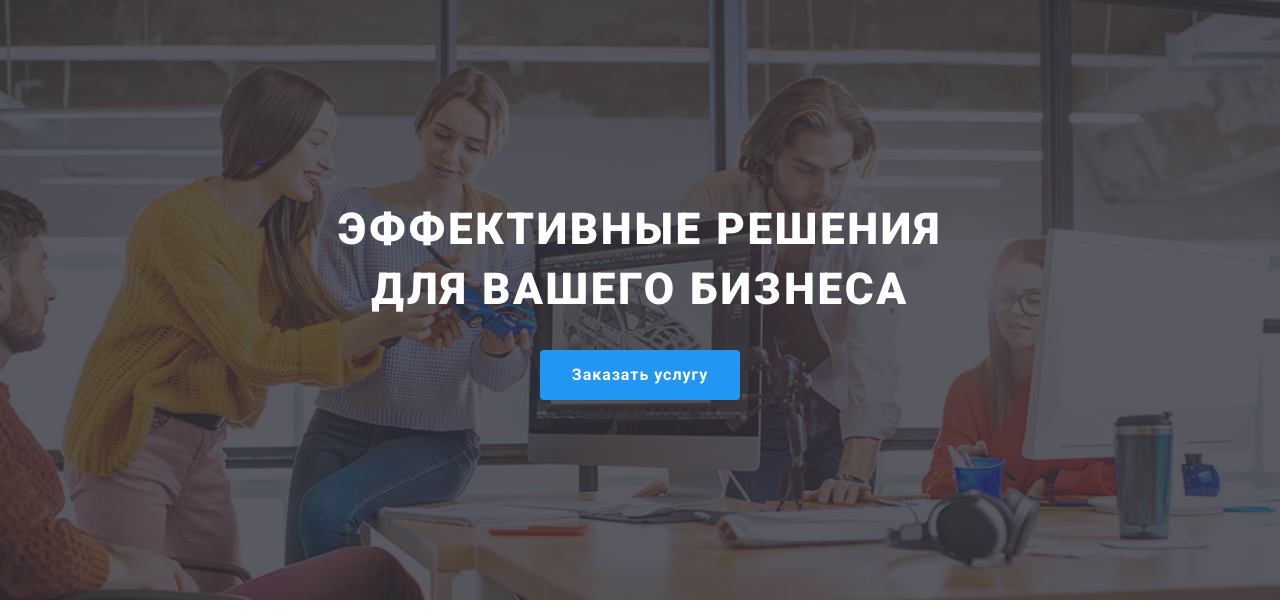
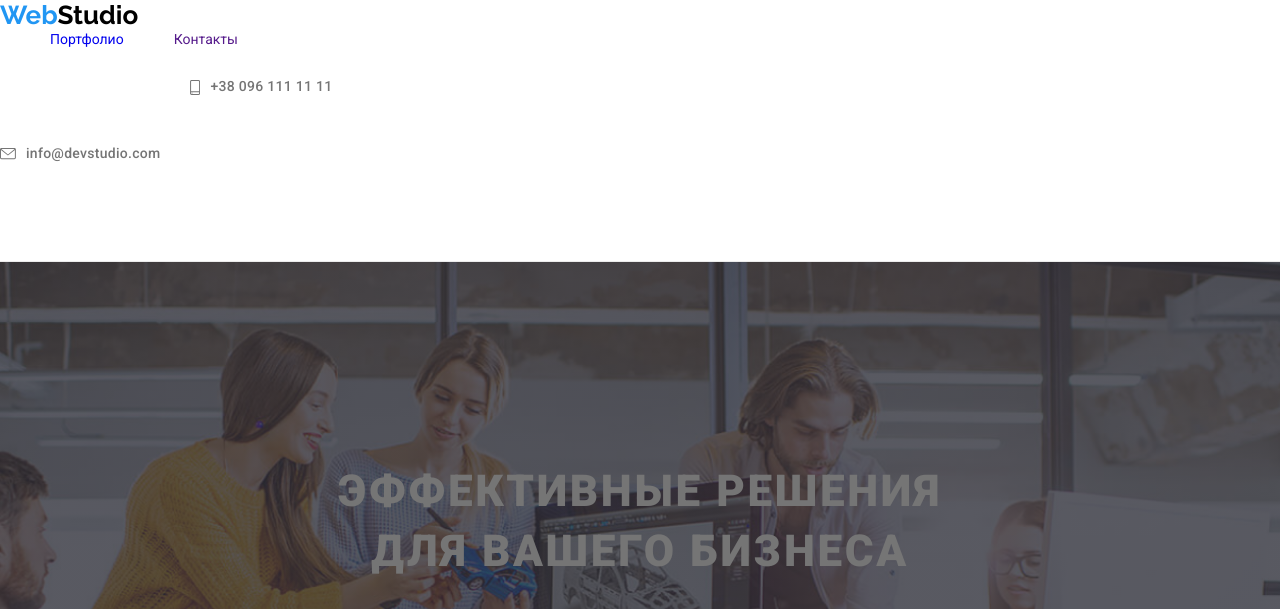
Before and after one commit to pogoreltsev/goit-markup-hw-05, a plain HTML site: page index.html in a window 1280 px wide. Shown: the top 609 px of the page. Drawn offline with Linux system fonts and the light colour scheme.

Commit message:
исправлен цвет ссылок

```diff
--- a/index.html
+++ b/index.html
@@ -13,6 +13,42 @@
   </head>
   <body>
     <!--Header -->
+    <header>
+      <div class="head main-no-border">
+        <nav class="main-nav">
+          <a href="./index.html" class="logo-head">
+          <span class="logo-decoration">Web</span>Studio</a>
+        </nav>
+        <ul class="menunav list">
+          <li class="item"><a href="./index.html" class="menu-links link"></a></li>
+          <li class="item"><a href="./portfolio.html" class="menu-links link">Портфолио</a></li>
+          <li class="item"><a href="" class="menu-links link">Контакты</a></li>
+        </ul>
+        <div class="header-util">
+          <address class="contacts list">
+            <ul class="contacts-list list">
+              <li class="contacts-list-item">
+                <a class="contacts-links envelope" href="mailto:info@devstudio.com" lang="en">
+                  <svg class="icon-envelope" width="16" heigth="11">
+                    <use href="./icons/sprite.svg#icon-envelope"></use>
+                  </svg>
+                  info@devstudio.com
+                </a>
+              </li>
+              <li class="contacts-list-item">
+                <a class="contacts-links smartphone" href="tel:=380961111111">
+                  <svg class="icon-smartphone" width="10" height="15">
+                    <use href="./icons/sprite.svg#icon-smartphone"></use>
+                  </svg>
+                  +38 096 111 11 11
+                </a>
+              </li>
+            </ul>
+          </address>
+        </div>
+
+      </div>
+    </header>
     <main>
       <!--Эффективные решения для вашего бизнеса-->
       <section class="hero">
--- a/сss/style.css
+++ b/сss/style.css
@@ -1,9 +1,29 @@
 :root {
+  --main-font: 'Roboto', sans-serif;
+  --second-font: 'Raleway', sans-serif;
   --primary-text-color: #757575;
+  --primary-title-color: #212121;
+  --accent-color: #2196f3;
+  --primary-white-color: #ffffff;
+  --footer-background-color: #2f303a;
+  --secondary-white-color: #f5f4fa;
+  --main-black-color: #000000;
+  --footer-links-color: rgba(255, 255, 255, 0.6);
+  --secondaty-accent-color: #188ce8;
+  --text-background-color: rgba(47, 48, 58, 0.8);
+  --socials-main-color: #afb1b8;
+  --primary-background-color: #e5e5e5;
+  --portfolio-card-border-color: #eeeeee;
+  --hero-gradient-color: rgba(47, 48, 58, 0.8);
+  --header-border-color: #ececec;
+ /* --main-font: 'Roboto', sans-serif;
+  --second-font: 'Raleway', sans-serif
+
+--primary-text-color: #757575;
   --title-text-color: #212121;
   --accent-text-color: #2196f3;
   --text-button: #ffffff;
-  --back-button-color: #f5f4fa;
+  --back-button-color: #f5f4fa;*/
 }
 html {
   box-sizing: border-box;
@@ -16,7 +36,7 @@ html {
 
 body {
   background-color: #ffffff;
-  color: #757575;
+  color: var(--primary-text-color);
   font-family: Roboto;
   font-weight: 400;
   font-size: 14px;
@@ -42,72 +62,74 @@ a {
   text-decoration: none;
 }
 
-/*Оформление Header*/
+/*!--Header --*/
+.container {
+  width: 1200px;
+  margin-left: auto;
+  margin-right: auto;
+  padding-left: 15px;
+  padding-right: 15px;
+}
+/* cекция */
+.section {
+  padding-top: 94px;
+  padding-bottom: 94px;
 
-/*Оформление меню навигации*/
-.container {
-  padding-right: 15px;
-  padding-left: 15px;
-  width: 1200px;
+  margin-left: auto;
   margin-right: auto;
-  margin-left: auto;
-}
-.page-nav {
-  display: flex;
-}
-.logo-nav {
-  padding-top: 24px;
-  padding-bottom: 25px;
-  font-family: Raleway;
-  font-weight: 700;
-  font-size: 26px;
-  letter-spacing: 0.03em;
-  color: var(--title-text-color);
-}
-.logo-part {
-  color: var(--accent-text-color);
 }
 
-.site-nav {
-  display: flex;
-  margin-left: 85px;
-  align-items: center;
+/* оформление шапки */
 
-  font-weight: 500;
-  font-size: 14px;
-  line-height: 1.19;
-  color: var(--title-text-color);
+.logo-head,
+.logo-decoration {
+  font-family: var(--second-font);
+  font-weight: bold;
+  font-size: 26px;
+  line-height: 1.2;
+  color: var(--main-black-color);
 }
-.site-nav li {
-  margin-right: 50px;
-}
-.site-nav li:last-child {
-  margin-right: 0px;
-}
-.page-header {
+
+.head .container {
   display: flex;
   align-items: center;
   justify-content: space-between;
 }
-/*.site-nav .link {
-  display: block;
-  padding-top: 32px;
-  padding-bottom: 32px;
-  height: 80px;
 
-  color: var(--title-text-color);
-}
+.logo-head {
+  margin-right: 85px;
 }
 
-.site-nav .link:hover,
-.site-nav .link:focus {
-  color: var(--accent-text-color);
+.logo-decoration {
+  color: var(--accent-color);
 }
-.site-nav .link.current {
-  color: var(--accent-text-color);
-} */
 
-/*Оформление адреса*/
+/* оформление навигации сайта */
+.main-no-border {
+  border: 0px;
+}
+
+header {
+  color: var(--main-font-color);
+  border-bottom: 1px solid var(--header-border-color);
+}
+
+header .section {
+  padding-top: 0px;
+  padding-bottom: 0px;
+}
+
+.main-nav,
+.menunav {
+  display: flex;
+  align-items: center;
+  /* justify-content: space-around; */
+}
+
+.menunav .item:not(:last-child) {
+  margin-right: 50px;
+}
+
 .header-util {
   display: flex;
 }
@@ -117,21 +139,24 @@ a {
 }
 
 .contacts-list-item:not(:last-child) {
- margin-right: 30px;
+  margin-right: 30px;
 }
 
 .menunav-links,
-.contacts-links-item {
-  margin-left: 30px;
+.contacts-links {
+  position: relative;
+
   padding-top: 32px;
   padding-bottom: 32px;
 
   font-style: normal;
-  color: var(--primary-text-color);
+  color: var(--primary-title-color);
   font-weight: 500;
   font-size: 14px;
   line-height: 1.14;
   letter-spacing: 0.02em;
+
+  transition: color 250ms cubic-bezier(0.4, 0, 0.2, 1);
 }
 
 .contacts-links {
@@ -142,12 +167,96 @@ a {
 .icon-smartphone {
   margin-right: 10px;
   fill: var(--primary-text-color);
+
+  transition: fill 250ms cubic-bezier(0.4, 0, 0.2, 1);
 }
 
 .icon-envelope {
   margin-right: 10px;
   fill: var(--primary-text-color);
+
+  transition: fill 250ms cubic-bezier(0.4, 0, 0.2, 1);
 }
+
+/* Оформление интерактивных элементов */
+.menunav .menunav-links:hover,
+.menunav .menunav-links:focus,
+.menunav .menunav-links.current,
+.contacts .contacts-links:focus,
+.contacts .contacts-links:hover,
+.contacts-links:hover .icon-smartphone,
+.contacts-links:focus .icon-smartphone,
+.contacts-links:hover .icon-envelope,
+.contacts-links:focus .icon-envelope {
+  color: var(--accent-color);
+  fill: var(--accent-color);
+}
+
+.team-socials-item-link:hover,
+.team-socials-item-link:focus,
+.footer-socials-item-link:hover,
+.footer-socials-item-link:focus {
+  background-color: var(--accent-color);
+}
+
+/* линия под активной страницей */
+
+.current::after {
+  position: absolute;
+  bottom: 0;
+
+  content: '';
+  display: block;
+  width: 100%;
+
+  /* margin-top: 28px; */
+
+  height: 4px;
+  border-radius: 2px;
+  background-color: var(--accent-color);
+}
+
+/* оформление списка контактов */
+.contacts-links {
+  color: var(--primary-text-color);
+}
+
+/* Оформление основной страницы */
+/* Секция Герой */
+
+/* Картинка Герой */
+.hero {
+  padding-top: 200px;
+  padding-bottom: 200px;
+  max-width: 1600px;
+  height: 600px;
+  margin-left: auto;
+  margin-right: auto;
+  text-align: center;
+  /* outline: 1px solid black; */
+
+  background-image: linear-gradient(
+      to right,
+      var(--hero-gradient-color),
+      var(--hero-gradient-color)
+    ),
+    url('../images/hero-image.jpg');
+  background-size: cover;
+  background-repeat: no-repeat;
+  background-position: center;
+
+  text-align: center;
+}
+
+/*Оформление меню навигации*/
+.container {
+  width: 1200px;
+  margin-left: auto;
+  margin-right: auto;
+  padding-right: 15px;
+  padding-left: 15px;
+}
+
 
 /*Оформление секции Hero*/
 .hero {
```
